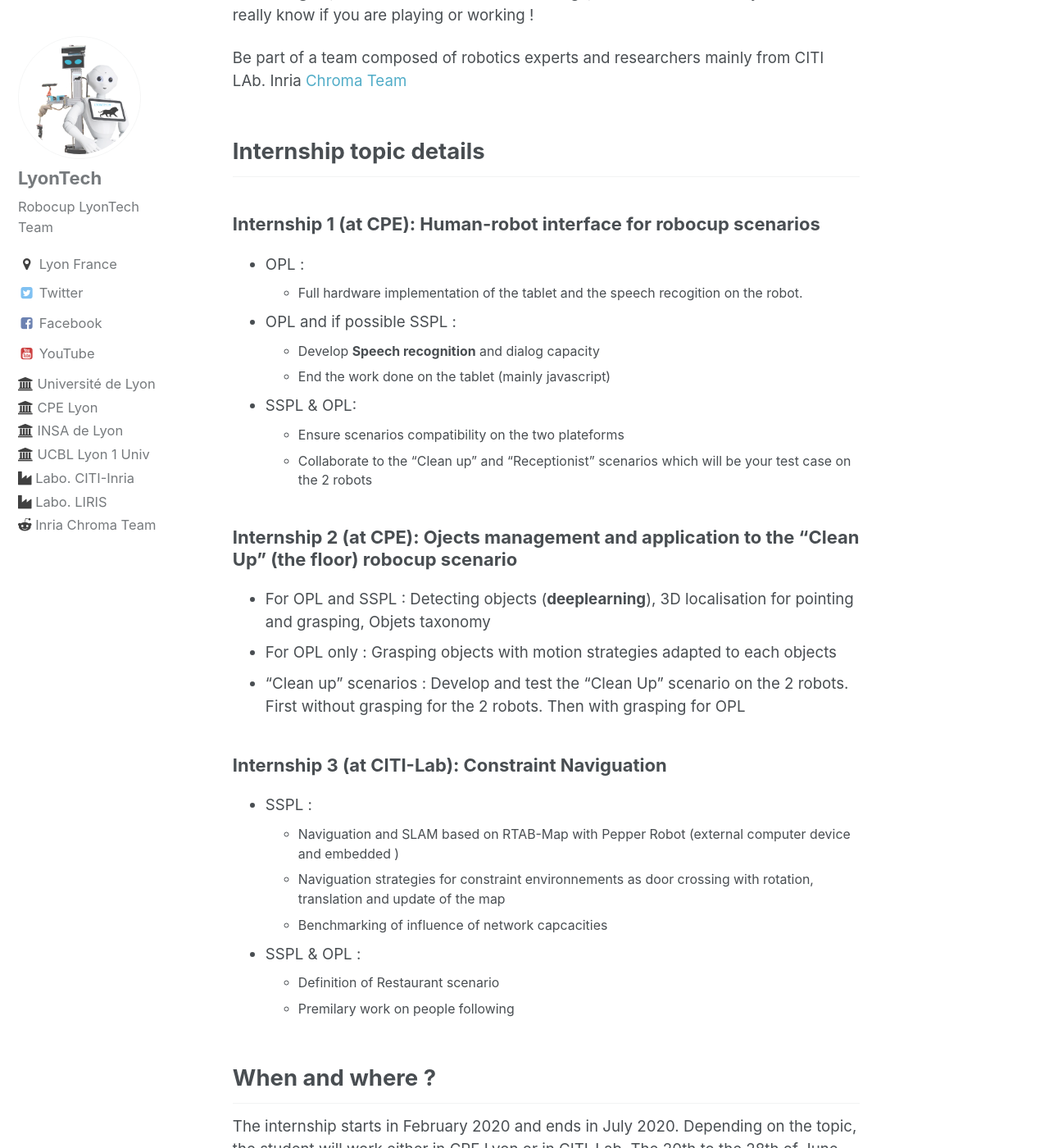
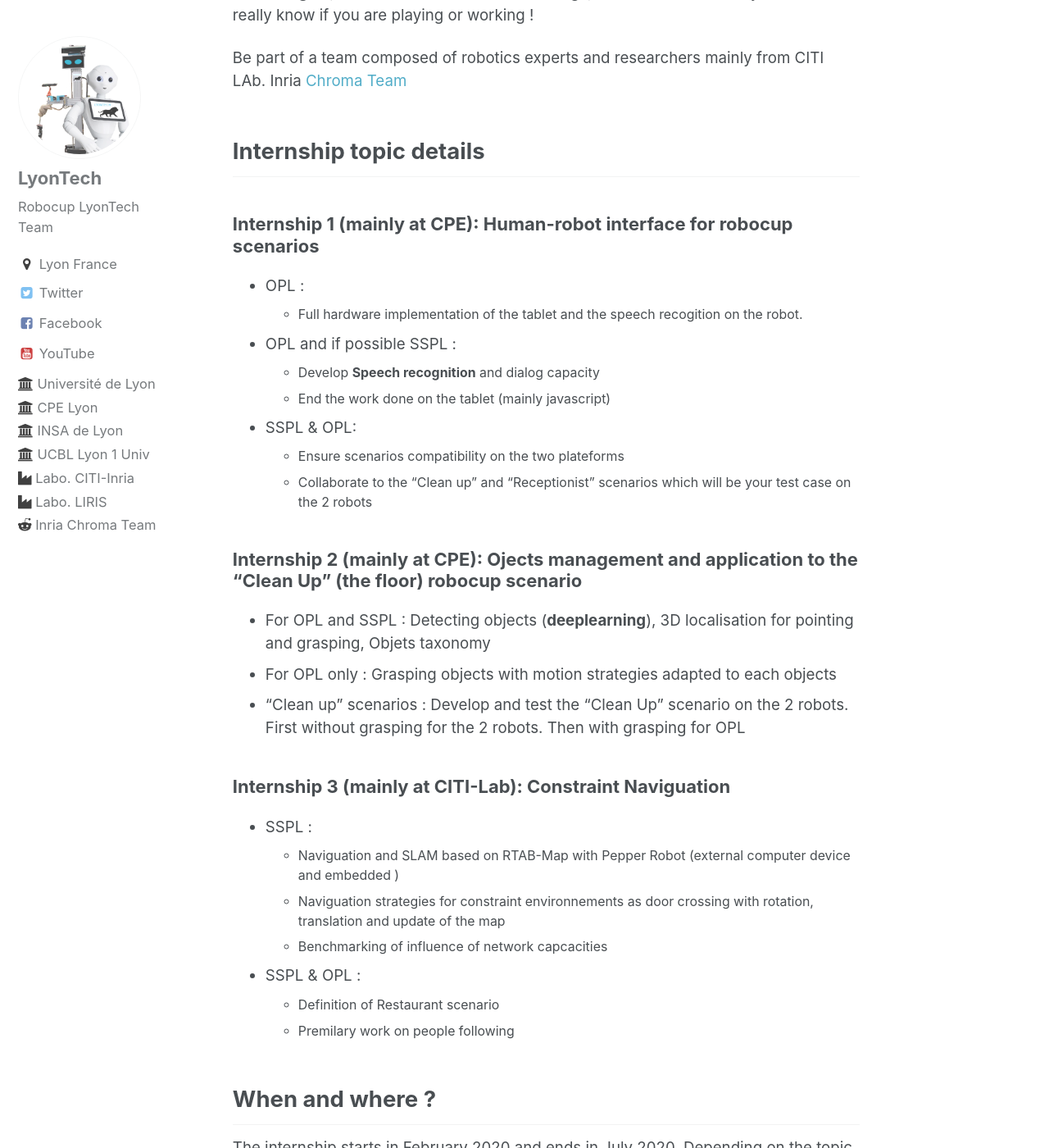
Before and after one commit to Robocup-Lyontech/Robocup-Lyontech.github.io, a Jekyll site: the page built from _posts/2019-11-19-Internship.md, in a window 1280 px wide and 1400 px high, scrolled down 1087 px. Shown: the whole window at 82% size. Built offline with Jekyll 4.4.1, drawn with Linux system fonts in a browser that asks for light colours.

Commit message:
Update 2019-11-19-Internship.md

```diff
--- a/_posts/2019-11-19-Internship.md
+++ b/_posts/2019-11-19-Internship.md
@@ -35,7 +35,7 @@
 
 
 ## Internship topic details
-### Internship 1 (at CPE): Human-robot interface for robocup scenarios
+### Internship 1 (mainly at CPE): Human-robot interface for robocup scenarios
 - OPL :
   - Full hardware implementation of the tablet and the speech recogition on the robot.
 - OPL and if possible SSPL :
@@ -45,12 +45,12 @@
   - Ensure scenarios compatibility on the two plateforms
   - Collaborate to the "Clean up" and "Receptionist" scenarios which will be your test case on the 2 robots
 
-### Internship 2 (at CPE): Ojects management and application to the "Clean Up" (the floor) robocup scenario
+### Internship 2 (mainly at CPE): Ojects management and application to the "Clean Up" (the floor) robocup scenario
 - For OPL and SSPL : Detecting objects (**deeplearning**), 3D localisation for pointing and grasping, Objets taxonomy
 - For OPL only : Grasping objects with motion strategies adapted to each objects
 - "Clean up" scenarios : Develop and test the "Clean Up" scenario on the 2 robots. First without grasping for the 2 robots. Then with grasping for OPL
 
-### Internship 3 (at CITI-Lab): Constraint Naviguation
+### Internship 3 (mainly at CITI-Lab): Constraint Naviguation
 - SSPL :
   - Naviguation and SLAM based on  RTAB-Map with  Pepper Robot (external computer device and embedded )
   - Naviguation strategies for constraint environnements as door crossing with  rotation, translation and update of the map
```
